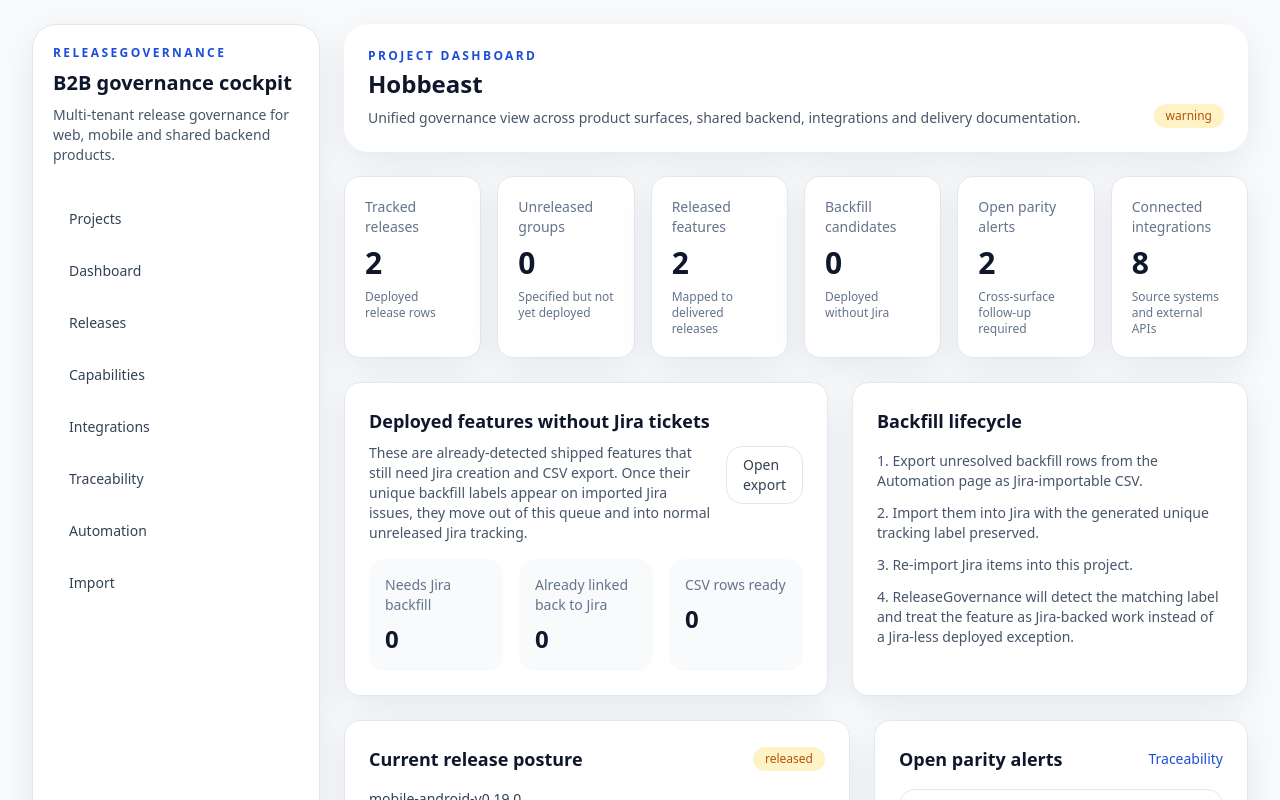
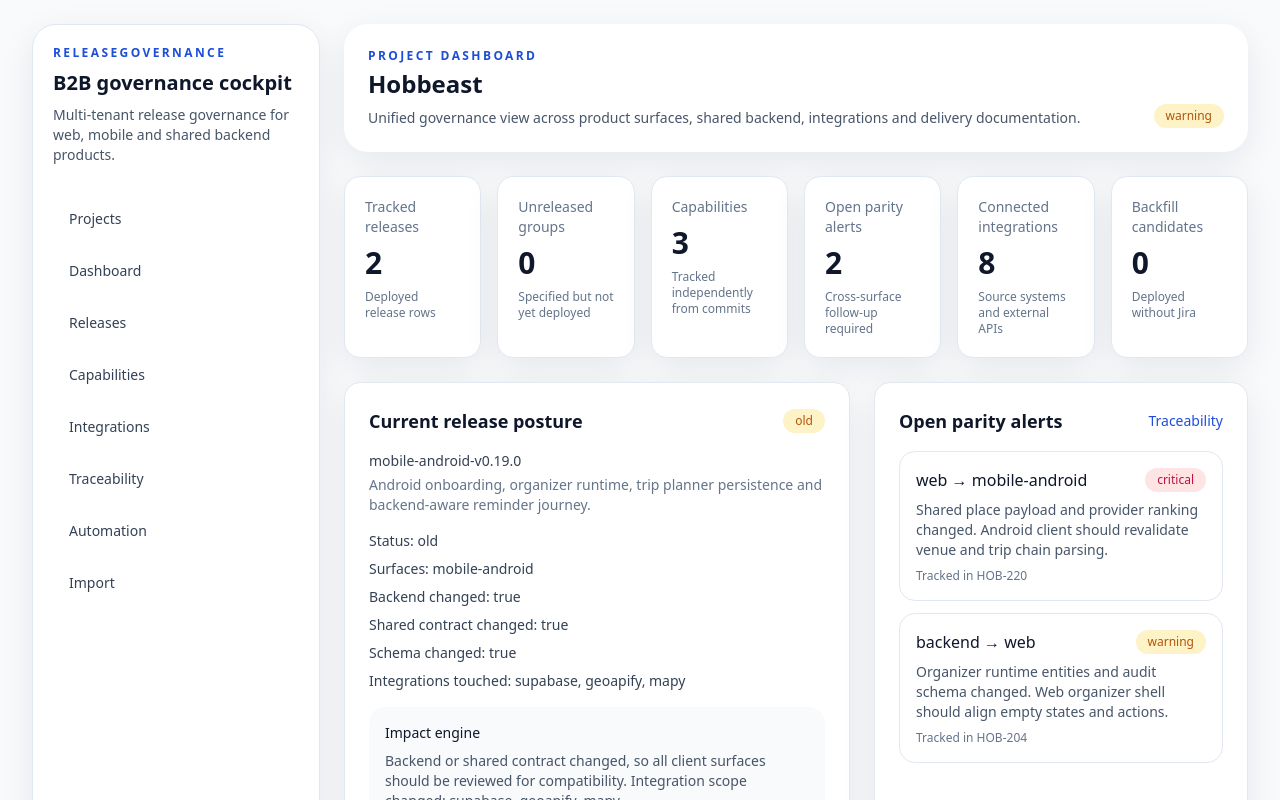
Before and after one commit to HenrikFaul/ReleaseGovernance, a Next.js app: page /projects/project_hobbeast in a window 1280 px wide. Shown: the top 800 px of the page. Built offline with nearby package versions, Linux system fonts and the light colour scheme.

Commit message:
Add files via upload

```diff
--- a/app/projects/[projectId]/automation/page.tsx
+++ b/app/projects/[projectId]/automation/page.tsx
@@ -2,30 +2,19 @@ import { notFound } from "next/navigation";
 import { AppShell } from "@/components/app-shell";
 import { SectionHeader } from "@/components/ui";
 import { getProject } from "@/lib/mock-data";
+import { summarizeBackfill } from "@/lib/backfill";
 
 function escapeCsv(value: string) {
   const normalized = value.replace(/"/g, '""');
   return `"${normalized}"`;
 }
 
-function normalizeLabels(value: string[] | string | undefined) {
-  if (Array.isArray(value)) return value.join(" ");
-  if (typeof value === "string") return value;
-  return "";
-}
-
 export default function AutomationPage({ params }: { params: { projectId: string } }) {
   const project = getProject(params.projectId);
   if (!project) return notFound();
+  const backfill = summarizeBackfill(project);
 
-  const rows = (project.backfillCandidates ?? []).map((candidate) => ({
-    issueType: candidate.issueType,
-    summary: candidate.summary,
-    description: candidate.description,
-    parent: candidate.parent,
-    labels: normalizeLabels(candidate.labels)
-  }));
-
+  const rows = backfill.csvRows;
   const csvHeader = ["Issue Type", "Summary", "Description", "Parent", "Labels"];
   const csvBody = rows.map((row) => [
     escapeCsv(row.issueType),
@@ -74,6 +63,12 @@ export default function AutomationPage({ params }: { params: { projectId: string
             </a>
           </div>
 
+          <div className="mt-6 grid gap-4 md:grid-cols-3">
+            <div className="rounded-2xl bg-slate-50 p-4 text-sm"><div className="text-slate-500">Unresolved candidates</div><div className="mt-1 text-xl font-semibold text-slate-900">{backfill.unresolved.length}</div></div>
+            <div className="rounded-2xl bg-slate-50 p-4 text-sm"><div className="text-slate-500">Already linked to Jira</div><div className="mt-1 text-xl font-semibold text-slate-900">{backfill.resolved.length}</div></div>
+            <div className="rounded-2xl bg-slate-50 p-4 text-sm"><div className="text-slate-500">CSV rows</div><div className="mt-1 text-xl font-semibold text-slate-900">{rows.length}</div></div>
+          </div>
+
           <div className="mt-6 overflow-x-auto">
             <table className="min-w-full border-collapse text-left text-sm">
               <thead>
--- a/app/projects/[projectId]/capabilities/page.tsx
+++ b/app/projects/[projectId]/capabilities/page.tsx
@@ -3,11 +3,10 @@
 import { AppShell } from "@/components/app-shell";
 import { SectionHeader, StatusBadge } from "@/components/ui";
 import { useProjectRecord } from "@/hooks/useProjectRecord";
-import { summarizeBackfill } from "@/lib/backfill";
+import { normalizeBackfillLabels, summarizeBackfill } from "@/lib/backfill";
 
 function sectionedCapabilities(project: NonNullable<ReturnType<typeof useProjectRecord>["project"]>) {
   const releaseByVersion = new Map(project.releases.map((release) => [release.version, release]));
-  const backfill = summarizeBackfill(project);
   const released = project.capabilities.filter((capability) =>
     Object.values(capability.firstRelease ?? {}).some((version) => {
       const release = releaseByVersion.get(version);
@@ -66,7 +65,7 @@ export default function CapabilitiesPage({ params }: { params: { projectId: stri
   if (!project) return <AppShell projectId={params.projectId}><div className="card p-6">Project not found.</div></AppShell>;
 
   const { released, unreleased } = sectionedCapabilities(project);
-  const backfillCandidates = project.backfillCandidates ?? [];
+  const backfill = summarizeBackfill(project);
 
   return (
     <AppShell projectId={project.id}>
@@ -108,7 +107,7 @@ export default function CapabilitiesPage({ params }: { params: { projectId: stri
                   <h3 className="text-lg font-semibold text-slate-900">{candidate.featureName}</h3>
                   <p className="mt-2 text-sm text-slate-600">{candidate.description}</p>
                   <div className="mt-3 flex flex-wrap gap-2">
-                    {candidate.labels.map((label) => <span key={label} className="badge badge-neutral">{label}</span>)}
+                    {normalizeBackfillLabels(candidate.labels).map((label) => <span key={label} className="badge badge-neutral">{label}</span>)}
                   </div>
                 </div>
                 <StatusBadge tone="warning">needs Jira backfill</StatusBadge>
@@ -145,7 +144,7 @@ export default function CapabilitiesPage({ params }: { params: { projectId: stri
                   <h3 className="text-lg font-semibold text-slate-900">{candidate.featureName}</h3>
                   <p className="mt-2 text-sm text-slate-600">{candidate.description}</p>
                   <div className="mt-3 flex flex-wrap gap-2">
-                    {candidate.labels.map((label) => <span key={label} className="badge badge-neutral">{label}</span>)}
+                    {normalizeBackfillLabels(candidate.labels).map((label) => <span key={label} className="badge badge-neutral">{label}</span>)}
                   </div>
                 </div>
                 <StatusBadge tone="success">Jira story detected</StatusBadge>
--- a/app/projects/[projectId]/page.tsx
+++ b/app/projects/[projectId]/page.tsx
@@ -4,28 +4,17 @@ import { AppShell } from "@/components/app-shell";
 import { SectionHeader, StatCard, StatusBadge } from "@/components/ui";
 import { evaluateReleaseImpact } from "@/lib/impact-engine";
 import { getProject } from "@/lib/mock-data";
-import { summarizeBackfill } from "@/lib/backfill";
 
 export default function ProjectDashboardPage({ params }: { params: { projectId: string } }) {
   const project = getProject(params.projectId);
   if (!project) return notFound();
 
-  const deployedReleases = project.releases.filter((release) => (release.releaseState ?? "released") === "released");
-  const unreleasedReleases = project.releases.filter((release) => release.releaseState === "unreleased");
+  const deployedReleases = project.releases.filter((release) => release.status !== "unreleased");
+  const unreleasedReleases = project.releases.filter((release) => release.status === "unreleased");
   const openAlerts = project.parityAlerts.filter((alert) => alert.state !== "resolved");
-  const currentRelease =
-    project.releases.find((release) => release.status === "current")
-    ?? deployedReleases[0]
-    ?? project.releases[0];
-
+  const currentRelease = project.releases.find((release) => release.status === "current") ?? deployedReleases[0];
   const impact = currentRelease ? evaluateReleaseImpact(currentRelease) : null;
-  const releasedCapabilities = project.capabilities.filter((capability) =>
-    Object.values(capability.firstRelease ?? {}).some((value) =>
-      deployedReleases.some((release) => release.version === value)
-    )
-  );
-  const backfill = summarizeBackfill(project);
-  const backfillCount = backfill.unresolved.length;
+  const backfillCount = project.backfillCandidates?.length ?? 0;
 
   return (
     <AppShell projectId={project.id} projectName={project.name}>
@@ -34,58 +23,16 @@ export default function ProjectDashboardPage({ params }: { params: { projectId:
           eyebrow="Project dashboard"
           title={project.name}
           description="Unified governance view across product surfaces, shared backend, integrations and delivery documentation."
-          actions={
-            <StatusBadge tone={project.deploymentStatus === "healthy" ? "success" : project.deploymentStatus === "warning" ? "warning" : "danger"}>
-              {project.deploymentStatus}
-            </StatusBadge>
-          }
+          actions={<StatusBadge tone={project.deploymentStatus === "healthy" ? "success" : project.deploymentStatus === "warning" ? "warning" : "danger"}>{project.deploymentStatus}</StatusBadge>}
         />
 
         <div className="grid gap-4 md:grid-cols-2 xl:grid-cols-6">
           <StatCard label="Tracked releases" value={String(deployedReleases.length)} helper="Deployed release rows" />
           <StatCard label="Unreleased groups" value={String(unreleasedReleases.length)} helper="Specified but not yet deployed" />
-          <StatCard label="Released features" value={String(releasedCapabilities.length)} helper="Mapped to delivered releases" />
-          <StatCard label="Backfill candidates" value={String(backfillCount)} helper="Deployed without Jira" />
+          <StatCard label="Capabilities" value={String(project.capabilities.length)} helper="Tracked independently from commits" />
           <StatCard label="Open parity alerts" value={String(openAlerts.length)} helper="Cross-surface follow-up required" />
           <StatCard label="Connected integrations" value={String(project.integrations.length)} helper="Source systems and external APIs" />
-        </div>
-
-        <div className="grid gap-6 xl:grid-cols-[1.1fr,0.9fr]">
-          <section className="card p-6">
-            <div className="flex items-center justify-between gap-3">
-              <div>
-                <h3 className="text-lg font-semibold text-slate-900">Deployed features without Jira tickets</h3>
-                <p className="mt-2 text-sm text-slate-600">These are already-detected shipped features that still need Jira creation and CSV export. Once their unique backfill labels appear on imported Jira issues, they move out of this queue and into normal unreleased Jira tracking.</p>
-              </div>
-              <Link href={`/projects/${project.id}/automation`} className="inline-flex rounded-2xl border border-slate-200 px-4 py-2 text-sm font-medium text-slate-700 hover:bg-slate-50">
-                Open export
-              </Link>
-            </div>
-            <div className="mt-4 grid gap-4 md:grid-cols-2 xl:grid-cols-3">
-              <div className="rounded-2xl bg-slate-50 p-4">
-                <div className="text-sm text-slate-500">Needs Jira backfill</div>
-                <div className="mt-2 text-2xl font-semibold text-slate-900">{backfill.unresolved.length}</div>
-              </div>
-              <div className="rounded-2xl bg-slate-50 p-4">
-                <div className="text-sm text-slate-500">Already linked back to Jira</div>
-                <div className="mt-2 text-2xl font-semibold text-slate-900">{backfill.resolved.length}</div>
-              </div>
-              <div className="rounded-2xl bg-slate-50 p-4">
-                <div className="text-sm text-slate-500">CSV rows ready</div>
-                <div className="mt-2 text-2xl font-semibold text-slate-900">{backfill.csvRows.length}</div>
-              </div>
-            </div>
-          </section>
-
-          <section className="card p-6">
-            <h3 className="text-lg font-semibold text-slate-900">Backfill lifecycle</h3>
-            <ol className="mt-4 space-y-3 text-sm text-slate-600">
-              <li>1. Export unresolved backfill rows from the Automation page as Jira-importable CSV.</li>
-              <li>2. Import them into Jira with the generated unique tracking label preserved.</li>
-              <li>3. Re-import Jira items into this project.</li>
-              <li>4. ReleaseGovernance will detect the matching label and treat the feature as Jira-backed work instead of a Jira-less deployed exception.</li>
-            </ol>
-          </section>
+          <StatCard label="Backfill candidates" value={String(backfillCount)} helper="Deployed without Jira" />
         </div>
 
         <div className="grid gap-6 xl:grid-cols-[1.15fr,0.85fr]">
@@ -94,7 +41,7 @@ export default function ProjectDashboardPage({ params }: { params: { projectId:
               <h3 className="text-lg font-semibold text-slate-900">Current release posture</h3>
               {currentRelease ? (
                 <StatusBadge tone={impact?.complianceStatus === "ready" ? "success" : impact?.complianceStatus === "needs-follow-up" ? "warning" : "danger"}>
-                  {currentRelease.status ?? currentRelease.releaseState ?? "old"}
+                  {currentRelease.status ?? "old"}
                 </StatusBadge>
               ) : null}
             </div>
@@ -105,7 +52,7 @@ export default function ProjectDashboardPage({ params }: { params: { projectId:
                   <div className="mt-1 text-slate-500">{currentRelease.releaseNotes}</div>
                 </div>
                 <ul className="space-y-2">
-                  <li>Status: {currentRelease.status ?? currentRelease.releaseState ?? "old"}</li>
+                  <li>Status: {currentRelease.status ?? "old"}</li>
                   <li>Surfaces: {currentRelease.surfaces.join(", ")}</li>
                   <li>Backend changed: {String(currentRelease.backendChanged)}</li>
                   <li>Shared contract changed: {String(currentRelease.sharedContractChanged)}</li>
--- a/app/projects/[projectId]/traceability/page.tsx
+++ b/app/projects/[projectId]/traceability/page.tsx
@@ -7,33 +7,17 @@ import { summarizeBackfill } from "@/lib/backfill";
 export default function TraceabilityPage({ params }: { params: { projectId: string } }) {
   const project = getProject(params.projectId);
   if (!project) return notFound();
-
-  const releasedJiraKeys = new Set(
-    project.releases
-      .filter((release) => (release.releaseState ?? "released") === "released")
-      .flatMap((release) => release.jiraLinks.map((jira) => jira.key))
-  );
-
-  const unreleasedJiraKeys = new Set(
-    project.releases
-      .filter((release) => release.releaseState === "unreleased")
-      .flatMap((release) => release.jiraLinks.map((jira) => jira.key))
-  );
-
-  const releasedIssues = (project.importedJiraIssues ?? []).filter((issue) => releasedJiraKeys.has(issue.key));
-  const unreleasedIssues = (project.importedJiraIssues ?? []).filter((issue) => !releasedJiraKeys.has(issue.key) || unreleasedJiraKeys.has(issue.key));
   const backfill = summarizeBackfill(project);
 
   return (
     <AppShell projectId={project.id} projectName={project.name}>
       <div className="space-y-6">
-        <SectionHeader eyebrow="Traceability" title={`${project.name} Jira and parity mapping`} description="Follow requirements from Jira through releases, see what is already deployed, what remains unreleased, and which shipped features still need Jira backfill." />
-
+        <SectionHeader eyebrow="Traceability" title={`${project.name} Jira and parity mapping`} description="Follow requirements from Jira through releases and see what still needs backfill or cross-surface follow-up." />
         <div className="grid gap-6 xl:grid-cols-[1fr,1fr]">
           <section className="card p-6">
-            <h3 className="text-lg font-semibold text-slate-900">Released features with Jira tickets</h3>
+            <h3 className="text-lg font-semibold text-slate-900">Release-to-Jira links</h3>
             <div className="mt-4 space-y-4">
-              {project.releases.filter((release) => (release.releaseState ?? "released") === "released").map((release) => (
+              {project.releases.map((release) => (
                 <div key={release.id} className="rounded-2xl border border-slate-200 p-4">
                   <div className="font-medium text-slate-900">{release.version}</div>
                   <div className="mt-2 flex flex-wrap gap-2">
@@ -44,49 +28,6 @@ export default function TraceabilityPage({ params }: { params: { projectId: stri
               ))}
             </div>
           </section>
-
-          <section className="card p-6">
-            <h3 className="text-lg font-semibold text-slate-900">Unreleased features with Jira tickets</h3>
-            <div className="mt-4 space-y-3">
-              {unreleasedIssues.length ? unreleasedIssues.map((issue) => (
-                <a key={issue.key} href={issue.url} className="block rounded-2xl border border-slate-200 p-4 hover:bg-slate-50">
-                  <div className="flex items-center justify-between gap-3">
-                    <div className="font-medium text-slate-900">{issue.key}</div>
-                    <StatusBadge tone={releasedJiraKeys.has(issue.key) ? "warning" : "info"}>
-                      {releasedJiraKeys.has(issue.key) ? "follow-up remains" : "unreleased"}
-                    </StatusBadge>
-                  </div>
-                  <div className="mt-2 text-sm text-slate-700">{issue.summary}</div>
-                  {issue.description ? <p className="mt-2 text-sm text-slate-500">{issue.description}</p> : null}
-                </a>
-              )) : (
-                <div className="rounded-2xl bg-slate-50 px-4 py-3 text-sm text-slate-600">No unreleased Jira items detected.</div>
-              )}
-            </div>
-          </section>
-        </div>
-
-        <section className="card p-6">
-          <h3 className="text-lg font-semibold text-slate-900">Deployed features without Jira tickets</h3>
-          <div className="mt-4 space-y-3">
-            {backfill.unresolved.length ? backfill.unresolved.map((candidate) => (
-              <div key={candidate.id} className="rounded-2xl border border-slate-200 p-4">
-                <div className="flex items-center justify-between gap-3">
-                  <div className="font-medium text-slate-900">{candidate.featureName}</div>
-                  <StatusBadge tone="warning">needs Jira backfill</StatusBadge>
-                </div>
-                <p className="mt-2 text-sm text-slate-600">{candidate.description}</p>
-                <div className="mt-3 flex flex-wrap gap-2">
-                  {candidate.labels.map((label) => <span key={label} className="badge badge-neutral">{label}</span>)}
-                </div>
-                <div className="mt-3 text-xs text-slate-500">Suggested parent: {candidate.parent}</div>
-              </div>
-            )) : (
-              <div className="rounded-2xl bg-slate-50 px-4 py-3 text-sm text-slate-600">No deployed feature backfill rows.</div>
-            )}
-          </div>
-        </section>
-
           <section className="card p-6">
             <h3 className="text-lg font-semibold text-slate-900">Parity follow-up</h3>
             <div className="mt-4 space-y-3">
@@ -102,20 +43,25 @@ export default function TraceabilityPage({ params }: { params: { projectId: stri
               ))}
             </div>
           </section>
+        </div>
 
-        {releasedIssues.length ? (
         <section className="card p-6">
-            <h3 className="text-lg font-semibold text-slate-900">Imported Jira catalog</h3>
+          <div className="flex items-center justify-between gap-3">
+            <div>
+              <h3 className="text-lg font-semibold text-slate-900">Deployed features without Jira tickets</h3>
+              <p className="mt-2 text-sm text-slate-600">These rows need CSV export and Jira creation before they can move into the normal backlog flow.</p>
+            </div>
+            <StatusBadge tone={backfill.unresolved.length ? "warning" : "success"}>{backfill.unresolved.length ? `${backfill.unresolved.length} unresolved` : "all linked"}</StatusBadge>
+          </div>
           <div className="mt-4 space-y-3">
-              {releasedIssues.concat(unreleasedIssues.filter((issue) => !releasedIssues.some((released) => released.key === issue.key))).map((issue) => (
-                <div key={issue.key} className="rounded-2xl bg-slate-50 px-4 py-3 text-sm text-slate-700">
-                  <div className="font-medium text-slate-900">{issue.key} — {issue.summary}</div>
-                  <div className="mt-1 text-slate-500">{issue.labels.join(", ") || "no labels"}</div>
+            {backfill.unresolved.length ? backfill.unresolved.map((candidate) => (
+              <div key={candidate.id} className="rounded-2xl border border-slate-200 p-4">
+                <div className="font-medium text-slate-900">{candidate.summary}</div>
+                <div className="mt-2 text-sm text-slate-600">{candidate.description}</div>
               </div>
-              ))}
+            )) : <div className="text-sm text-slate-600">No unresolved backfill candidates.</div>}
           </div>
         </section>
-        ) : null}
       </div>
     </AppShell>
   );
--- a/lib/backfill.ts
+++ b/lib/backfill.ts
@@ -5,8 +5,14 @@ export interface ResolvedBackfillCandidate {
   matchingIssues: ImportedJiraIssue[];
 }
 
-function normalize(values: string[] | undefined) {
-  return new Set((values ?? []).map((value) => value.trim().toLowerCase()).filter(Boolean));
+export function normalizeBackfillLabels(values: string[] | string | undefined) {
+  if (Array.isArray(values)) return values.filter(Boolean);
+  if (typeof values === "string" && values.trim()) return values.split(/\s+/).filter(Boolean);
+  return [];
+}
+
+function normalize(values: string[] | string | undefined) {
+  return new Set(normalizeBackfillLabels(values).map((value) => value.trim().toLowerCase()).filter(Boolean));
 }
 
 export function findMatchingJiraIssues(candidate: BackfillCandidate, issues: ImportedJiraIssue[]) {
@@ -44,7 +50,7 @@ export function summarizeBackfill(project: ProjectRecord) {
       summary: candidate.summary,
       description: candidate.description,
       parent: candidate.parent,
-      labels: candidate.labels.join(" "),
+      labels: normalizeBackfillLabels(candidate.labels).join(" "),
     })),
   };
 }
--- a/lib/types.ts
+++ b/lib/types.ts
@@ -104,7 +104,7 @@ export interface BackfillCandidate {
   summary: string;
   description: string;
   parent: string;
-  labels: string[];
+  labels: string[] | string;
   issueType: "Story" | "Task";
   recommendedRelease?: string;
 }
```
Also changed, not shown: 2 other files (tests, documents, lock files or other folders). Lines whose indentation alone changed are shown as unchanged.
